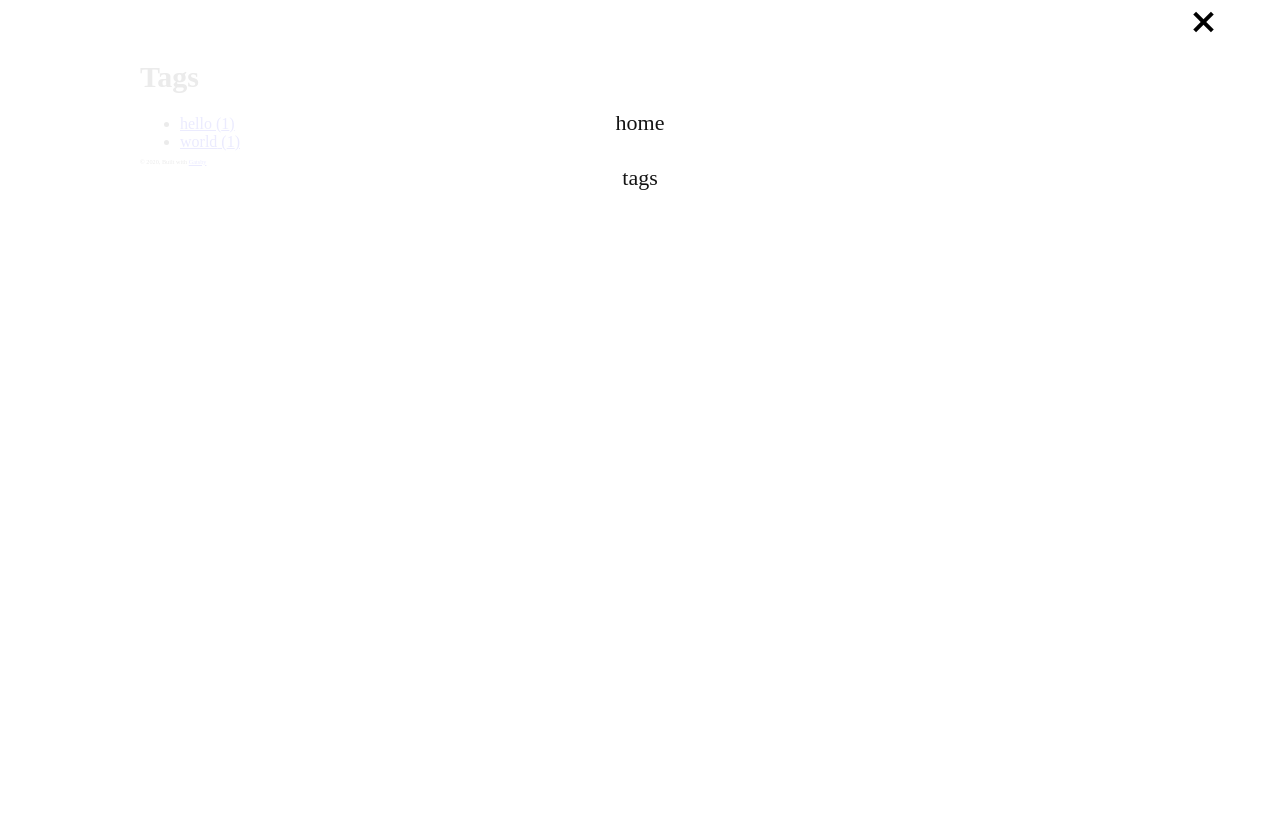
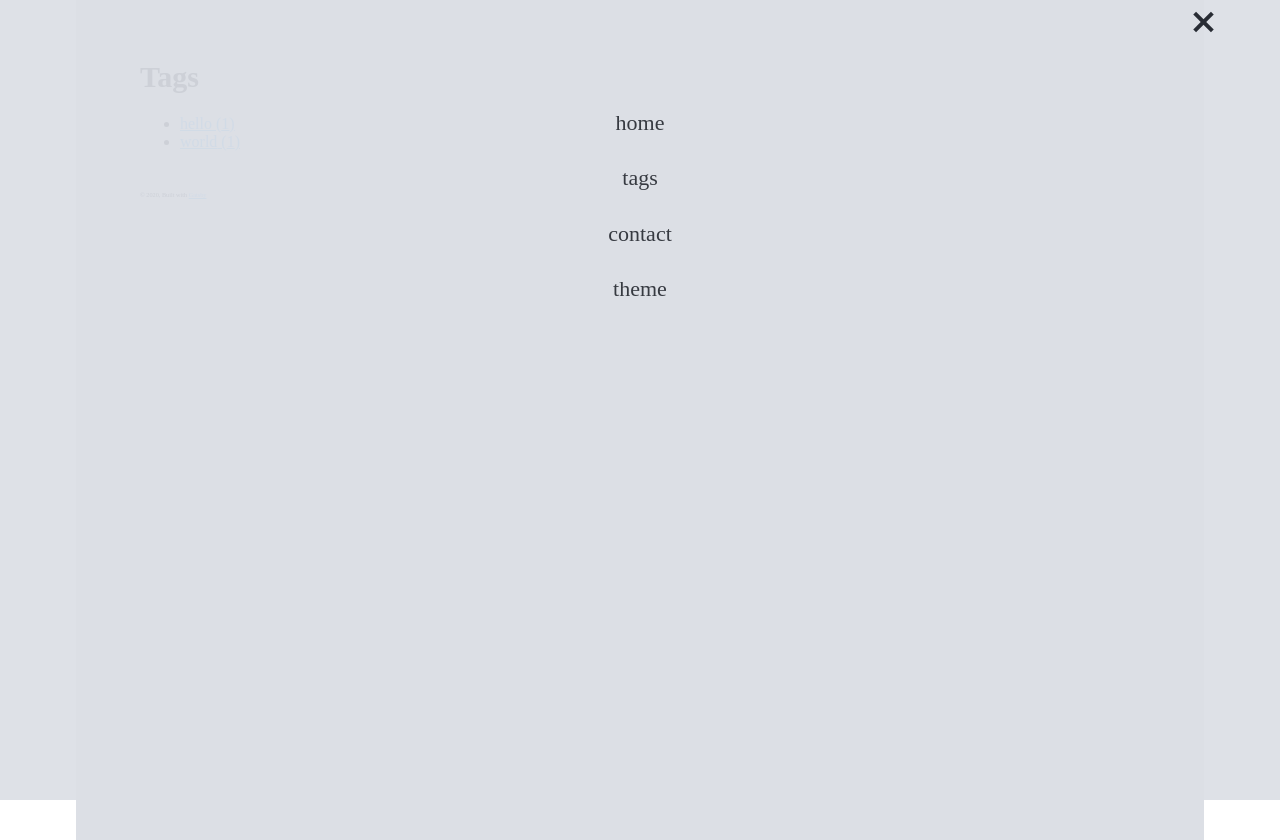
Before and after one commit to simon-hng/pgdp-tutor-website, a Gatsby site: page /tags in a window 1280 px wide. Both pictures are taken after a click on the button "open menu". Before the commit the page ends 800 px from the top, so only its background shows below. Built offline with nearby package versions, Linux system fonts and the light colour scheme; Gatsby itself is replaced by a stand-in of ours.

Commit message:
add theme changer

```diff
--- a/src/components/header.js
+++ b/src/components/header.js
@@ -1,28 +1,34 @@
 import React from "react"
 import { Link } from "gatsby"
 
-const Header = () => {
+const Header = props => {
   return (
-    <header class="header" role="banner">
+    <header className="header" role="banner">
       <input
         type="checkbox"
-        class="menu-checkbox visually-hidden"
+        className="menu-checkbox visually-hidden"
         id="menu-toggle"
       />
-      <label for="menu-toggle" class="menuicon" role="button">
-        <a class="visually-hidden">open menu</a>
-        <div class="menuicon__line menuicon__line--top"></div>
-        <div class="menuicon__line menuicon__line--middle"></div>
-        <div class="menuicon__line menuicon__line--bottom"></div>
+      <label for="menu-toggle" className="menuicon" role="button">
+        <a className="visually-hidden">open menu</a>
+        <div className="menuicon__line menuicon__line--top"></div>
+        <div className="menuicon__line menuicon__line--middle"></div>
+        <div className="menuicon__line menuicon__line--bottom"></div>
       </label>
 
-      <nav class="menu" role="navigation" aria-expanded="true">
+      <nav className="menu" role="navigation" aria-expanded="true">
         <Link className="menu__item" to="/">
           home
         </Link>
         <Link className="menu__item" to="/tags">
           tags
         </Link>
+        <Link className="menu__item" to="/contact">
+          contact
+        </Link>
+        <a className="menu__item" href="#" onClick={props.themeChange}>
+          theme
+        </a>
       </nav>
     </header>
   )
--- a/src/components/layout.js
+++ b/src/components/layout.js
@@ -1,15 +1,24 @@
 import React from "react"
 import Header from "./header"
+
+const themes = ["light", "dark", "pink"]
+let theme = 0
 
 const Layout = ({ location, children }) => {
   const rootPath = `${__PATH_PREFIX__}/`
   const isRootPath = location.pathname === rootPath
+  const toggleTheme = () => {
+    theme = theme < themes.length - 1 ? theme + 1 : 0
+  }
 
   return (
-    <div className="global-wrapper" data-is-root-path={isRootPath}>
-      <Header />
+    <div
+      className={`global-wrapper ${themes[theme]}`}
+      data-is-root-path={isRootPath}
+    >
+      <Header themeChange={toggleTheme} />
       <main>{children}</main>
-      <footer>
+      <footer className="footer">
         © {new Date().getFullYear()}, Built with
         {` `}
         <a href="https://www.gatsbyjs.com">Gatsby</a>
--- a/src/pages/index.js
+++ b/src/pages/index.js
@@ -22,7 +22,7 @@ const BlogIndex = ({ data, location }) => {
   }
 
   return (
-    <Layout location={location} title={siteTitle}>
+    <Layout location={location}>
       <SEO title="All posts" />
       {posts.map(post => {
         const title = post.frontmatter.title || post.fields.slug
--- /dev/null
+++ b/src/styles/footer.scss
@@ -0,0 +1,3 @@
+.footer {
+  margin-top: 4rem
+}
--- a/src/styles/layout.scss
+++ b/src/styles/layout.scss
@@ -3,5 +3,9 @@
     margin: 0 auto;
     padding: 4rem 5% 0;
     max-width: 100rem;
+    min-height: 100vh;
+    background-color: var(--bg);
+    color: var(--fg);
+    transition-duration: 0.5s;
   }
 }
--- a/src/styles/menu.scss
+++ b/src/styles/menu.scss
@@ -5,11 +5,12 @@
   display: flex;
   width: 100vw;
   height: 100vh;
-  background: #ffffff;
+  background: var(--bg);
   transition-duration: 0.25s;
   opacity: 0;
   flex-direction: column;
   text-align: center;
+  align-items: center;
 
   //checkbox hack: shows navigation and menuicon
   &-checkbox {
@@ -43,7 +44,7 @@
   &__item {
     margin: 0.5rem 0;
     padding: 1rem;
-    color: #000000;
+    color: var(--fg);
     font-size: 2.2rem;
     text-decoration: none;
     transition: 0.5s;
@@ -61,6 +62,12 @@
   :last-child {
     margin-right: 0;
   }
+
+  &__separator {
+    margin: 4rem 0;
+    border-top: 0.5rem solid var(--fg);
+    width: 90%;
+  }
 }
 
 //menuicon burger
@@ -75,7 +82,7 @@
     position: absolute;
     height: 0.4rem;
     width: 100%;
-    background: #000000;
+    background: var(--fg);
     transition: 0.25s ease-in-out;
 
     &--top {
--- a/src/styles/styles.scss
+++ b/src/styles/styles.scss
@@ -2,7 +2,9 @@
 @import "./vars.scss";
 @import "./helper.scss";
 @import "./fontsize.scss";
+@import "./themes.scss";
 
 @import "./header.scss";
 @import "./menu.scss";
 @import "./layout.scss";
+@import "./footer.scss";
--- /dev/null
+++ b/src/styles/themes.scss
@@ -0,0 +1,32 @@
+:root {
+  --black: #282c34;
+  --red: #e06c75;
+  --green: #98c379;
+  --yellow: #e5c07b;
+  --blue: #61afef;
+  --magenta: #c678dd;
+  --cyan: #56b6c3;
+  --white: #dcdfe5;
+}
+
+.light {
+  --bg: var(--white);
+  --fg: var(--black);
+  --hl: var(--blue);
+}
+
+.dark {
+  --bg: var(--black);
+  --fg: var(--white);
+  --hl: var(--blue);
+}
+
+.pink {
+  --bg: #ffbdf2;
+  --fg: var(--black);
+  --hl: var(--green);
+}
+
+a {
+  color: var(--hl);
+}
```
